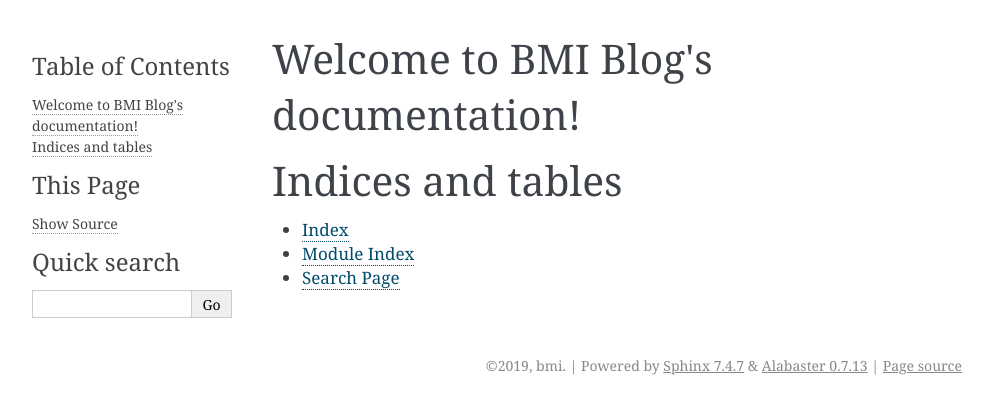
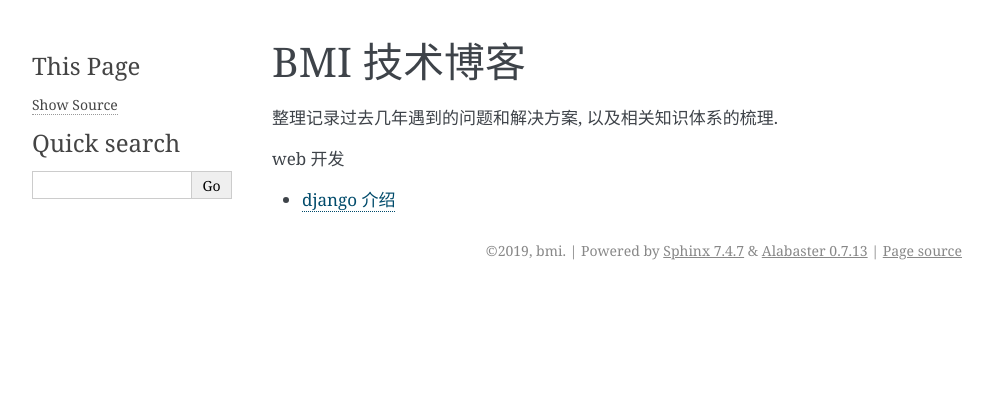
Before and after one commit to bmi-tech/blog, a Sphinx documentation site: the page built from source/index.rst, in a window 1280 px wide. Shown: the top 414 px of the page, without its empty margins (148-1141 px from the left). Built offline with Sphinx 7.4.7, drawn with Linux system fonts in a browser that asks for light colours.

Commit message:
add django

```diff
--- a/source/index.rst
+++ b/source/index.rst
@@ -1,20 +1,18 @@
-.. BMI Blog documentation master file, created by
-   sphinx-quickstart on Thu Oct 31 10:04:03 2019.
-   You can adapt this file completely to your liking, but it should at least
-   contain the root `toctree` directive.
+BMI 技术博客
+===========
 
-Welcome to BMI Blog's documentation!
-====================================
+整理记录过去几年遇到的问题和解决方案, 以及相关知识体系的梳理.
+
 
 .. toctree::
-   :maxdepth: 2
-   :caption: Contents:
+    :maxdepth: 1
+    :titlesonly:
+    :hidden:
 
+    主页 <self>
 
+.. toctree::
+    :maxdepth: 1
+    :caption: web 开发
 
-Indices and tables
-==================
-
-* :ref:`genindex`
-* :ref:`modindex`
-* :ref:`search`
+    django 介绍 <web_dev/django>
```
Also changed, not shown: source/web_dev/django.rst (added, +149 -0 lines), source/web_dev/ref/django_frame.png (added).
